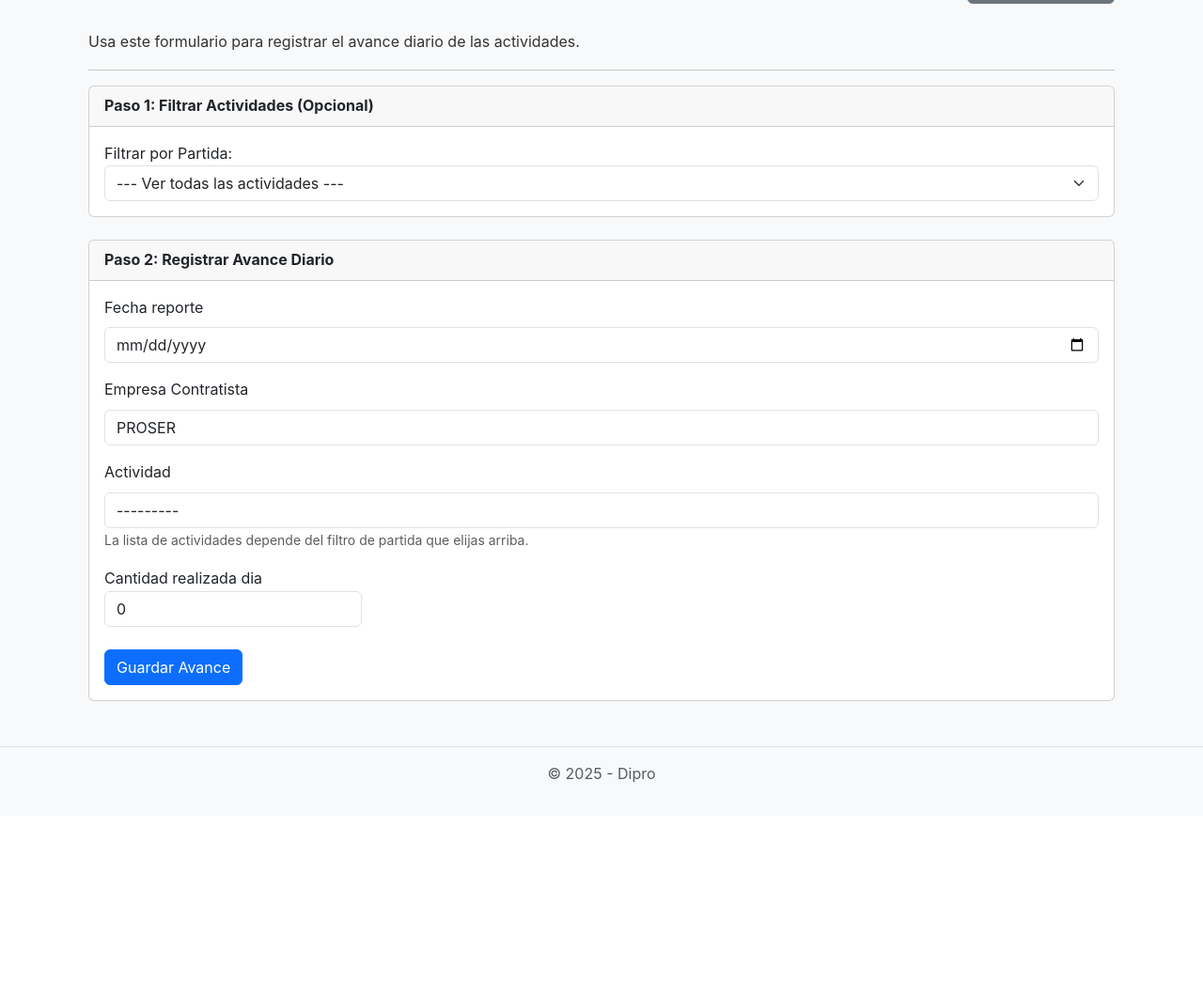
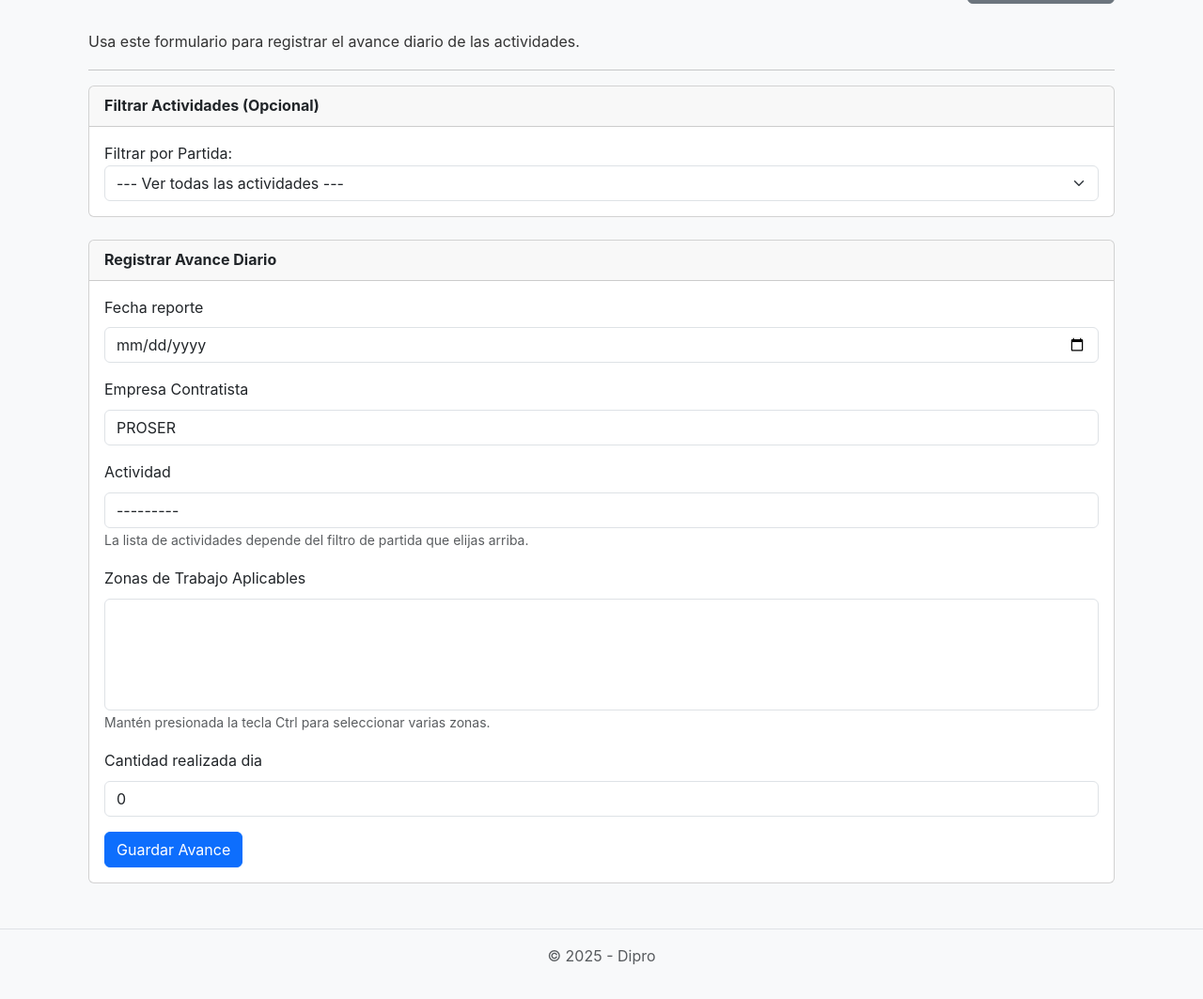
Before and after one commit to ianb06651/proyecto-obra, a Django app: template templates/actividades/registrar_avance.html in a window 1280 px wide. Shown: the part 120-1183 px from the top of the page at 94% size. Before the commit the page ends 953 px from the top, so only its background shows below. Run offline with Django 5.2, Linux system fonts and the light colour scheme; the template is opened without the code that fills it: values that come from a table or form of the project are taken from there, others are empty; data comes from the database, SQL or seed files in the repository.

Commit message:
Zonas de trabajo

```diff
--- a/actividades/forms.py
+++ b/actividades/forms.py
@@ -1,3 +1,5 @@
+# actividades/forms.py
+
 from django import forms
 from datetime import date
 from .models import (
@@ -9,20 +11,11 @@ class ReporteMaquinariaForm(forms.ModelForm):
     class Meta:
         model = ReporteDiarioMaquinaria
         fields = [
-            'fecha',
-            'empresa',
-            'partida',
-            'tipo_maquinaria',
-            'zona_trabajo',
-            'cantidad_total',
-            'cantidad_activa',
-            'cantidad_inactiva',
-            'observaciones',
+            'fecha', 'empresa', 'partida', 'tipo_maquinaria', 'zona_trabajo',
+            'cantidad_total', 'cantidad_activa', 'cantidad_inactiva', 'observaciones',
         ]
         widgets = {
-            'fecha': forms.DateInput(
-                attrs={'type': 'date', 'class': 'form-control'}
-            ),
+            'fecha': forms.DateInput(attrs={'type': 'date', 'class': 'form-control'}),
             'empresa': forms.Select(attrs={'class': 'form-control'}),
             'partida': forms.Select(attrs={'class': 'form-control'}),
             'tipo_maquinaria': forms.Select(attrs={'class': 'form-control'}),
@@ -32,6 +25,12 @@ class ReporteMaquinariaForm(forms.ModelForm):
             'cantidad_inactiva': forms.NumberInput(attrs={'class': 'form-control'}),
             'observaciones': forms.Textarea(attrs={'class': 'form-control', 'rows': 3}),
         }
+
+    def __init__(self, *args, **kwargs):
+        super().__init__(*args, **kwargs)
+        # Establece la fecha de hoy por defecto al crear un nuevo reporte
+        if not self.instance.pk and 'fecha' in self.fields:
+            self.fields['fecha'].initial = date.today()
 
 class ReportePersonalForm(forms.ModelForm):
     class Meta:
@@ -43,6 +42,11 @@ class ReportePersonalForm(forms.ModelForm):
 
     def __init__(self, *args, **kwargs):
         super().__init__(*args, **kwargs)
+        # Establece la fecha de hoy por defecto al crear un nuevo reporte
+        if not self.instance.pk and 'fecha' in self.fields:
+            self.fields['fecha'].initial = date.today()
+
+        # Aplica la clase CSS a todos los campos
         for field in self.fields:
             self.fields[field].widget.attrs.update({'class': 'form-control'})
 
@@ -50,21 +54,17 @@ class ConsultaClimaForm(forms.Form):
     fecha = forms.DateField(
         label="Selecciona una fecha",
         widget=forms.DateInput(attrs={'type': 'date', 'class': 'form-control'}),
-        required=True
+        required=True,
+        # En forms.Form, se usa 'initial' directamente
+        initial=date.today
     )
 
 class ActividadForm(forms.ModelForm):
     class Meta:
         model = Actividad
         fields = [
-            'nombre',
-            'padre',
-            'proyecto',
-            'partida',
-            'meta_cantidad_total',
-            'unidad_medida',
-            'fecha_inicio_programada',
-            'fecha_fin_programada'
+            'nombre', 'padre', 'proyecto', 'partida', 'meta_cantidad_total',
+            'unidad_medida', 'fecha_inicio_programada', 'fecha_fin_programada'
         ]
         widgets = {
             'fecha_inicio_programada': forms.DateInput(attrs={'type': 'date'}),
@@ -73,13 +73,11 @@ class ActividadForm(forms.ModelForm):
 
     def __init__(self, *args, **kwargs):
         super().__init__(*args, **kwargs)
-
-
         for field_name, field in self.fields.items():
             existing_classes = field.widget.attrs.get('class', '')
             field.widget.attrs['class'] = f'{existing_classes} form-control'.strip()
 
-
+        # Establece la fecha de hoy por defecto al crear una nueva actividad
         if not self.instance.pk:
             self.fields['fecha_inicio_programada'].initial = date.today()
             self.fields['fecha_fin_programada'].initial = date.today()
@@ -90,26 +88,24 @@ class ActividadForm(forms.ModelForm):
                 queryset = queryset.exclude(pk=self.instance.pk)
             self.fields['padre'].queryset = queryset.order_by('padre__nombre', 'nombre')
 
-
-# --- NUEVO FORMULARIO AÑADIDO ---
 class AvanceDiarioForm(forms.ModelForm):
-    """
-    Formulario para registrar el avance diario, incluyendo la empresa contratista.
-    """
     class Meta:
         model = AvanceDiario
-        fields = ['actividad', 'fecha_reporte', 'cantidad_realizada_dia', 'empresa']
+        fields = ['actividad', 'fecha_reporte', 'empresa', 'zonas', 'cantidad_realizada_dia']
         widgets = {
-            'fecha_reporte': forms.DateInput(
-                attrs={'type': 'date', 'class': 'form-control'}
-            ),
+            'fecha_reporte': forms.DateInput(attrs={'type': 'date'}),
+            'zonas': forms.SelectMultiple(attrs={'size': '5'}),
         }
 
     def __init__(self, *args, **kwargs):
         super().__init__(*args, **kwargs)
-        # Aplicamos un estilo consistente a todos los campos del formulario.
+        # Establece la fecha de hoy por defecto al crear un nuevo avance
+        if not self.instance.pk and 'fecha_reporte' in self.fields:
+            self.fields['fecha_reporte'].initial = date.today()
+
+        # Aplica la clase CSS a todos los campos
         for field_name, field in self.fields.items():
-            # El widget del campo 'actividad' podría no tener 'attrs' si se reemplaza,
-            # por eso comprobamos primero.
             if hasattr(field.widget, 'attrs'):
-                field.widget.attrs.update({'class': 'form-control'})
+                existing_classes = field.widget.attrs.get('class', '')
+                if 'form-control' not in existing_classes:
+                    field.widget.attrs['class'] = f'{existing_classes} form-control'.strip()
--- a/actividades/models.py
+++ b/actividades/models.py
@@ -170,6 +170,13 @@ class AvanceDiario(models.Model):
         default=get_default_empresa_pk,
         verbose_name="Empresa Contratista"
     )
+    # ManyToManyField permite seleccionar múltiples "Áreas de Trabajo".
+    # blank=True lo hace opcional, así no afectará a registros existentes.
+    zonas = models.ManyToManyField(
+        AreaDeTrabajo,
+        blank=True,
+        verbose_name="Zonas de Trabajo Aplicables"
+    )
 
     @property
     def cantidad_programada_dia(self):
@@ -183,6 +190,7 @@ class AvanceDiario(models.Model):
         if hasattr(self, 'empresa') and self.empresa:
             return f"Avance de {self.actividad.nombre} por {self.empresa.nombre} en {self.fecha_reporte}"
         return f"Avance de {self.actividad.nombre} en {self.fecha_reporte}"
+
 
 class ReporteDiarioMaquinaria(models.Model):
     fecha = models.DateField(help_text="Fecha del reporte")
--- a/templates/actividades/registrar_avance.html
+++ b/templates/actividades/registrar_avance.html
@@ -22,7 +22,7 @@
 
     <div class="card mb-4">
         <div class="card-header">
-            <strong>Paso 1: Filtrar Actividades (Opcional)</strong>
+            <strong>Filtrar Actividades (Opcional)</strong>
         </div>
         <div class="card-body">
             <form method="get" id="partidaFilterForm">
@@ -43,7 +43,7 @@
 
     <div class="card">
         <div class="card-header">
-            <strong>Paso 2: Registrar Avance Diario</strong>
+            <strong>Registrar Avance Diario</strong>
         </div>
         <div class="card-body">
             <form method="post" action="{% url 'registrar_avance' %}">
@@ -69,7 +69,14 @@
                 </div>
 
                 <div class="mb-3">
-                    <label for="{{ form.cantidad_realizada_dia.id_for_label }}" class="form-label">{{ form.cantidad_realizada_dia.label }}</dlabel>
+                    <label for="{{ form.zonas.id_for_label }}" class="form-label">{{ form.zonas.label }}</label>
+                    {{ form.zonas }}
+                    {% if form.zonas.errors %}<div class="invalid-feedback d-block">{{ form.zonas.errors|first }}</div>{% endif %}
+                    <small class="form-text text-muted">Mantén presionada la tecla Ctrl para seleccionar varias zonas.</small>
+                </div>
+
+                <div class="mb-3">
+                    <label for="{{ form.cantidad_realizada_dia.id_for_label }}" class="form-label">{{ form.cantidad_realizada_dia.label }}</label>
                     {{ form.cantidad_realizada_dia }}
                     {% if form.cantidad_realizada_dia.errors %}<div class="invalid-feedback d-block">{{ form.cantidad_realizada_dia.errors|first }}</div>{% endif %}
                 </div>
```
Also changed, not shown: actividades/migrations/0007_avancediario_zonas.py (added), 1 other file.
